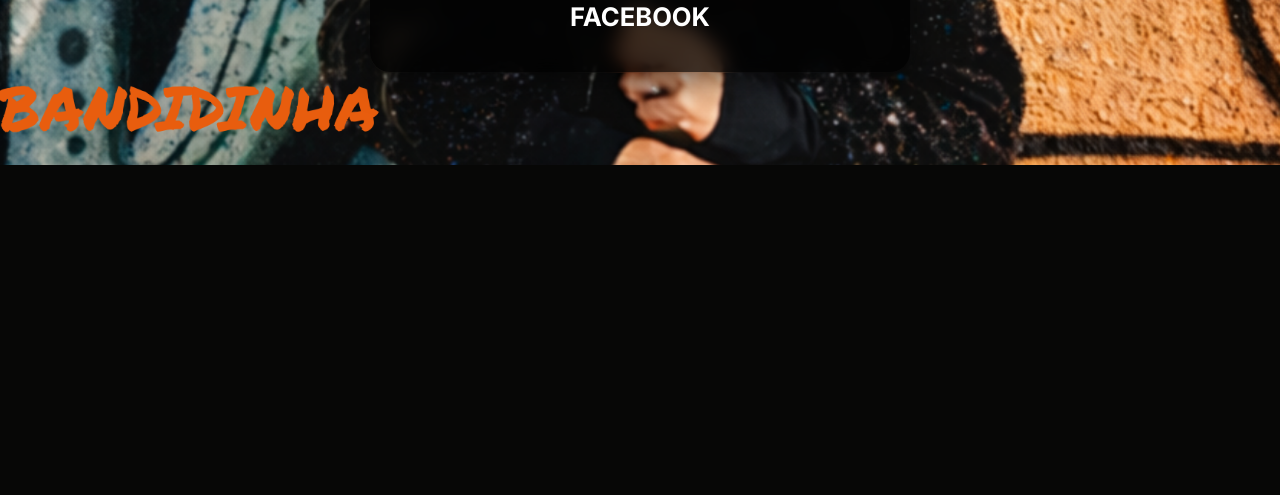
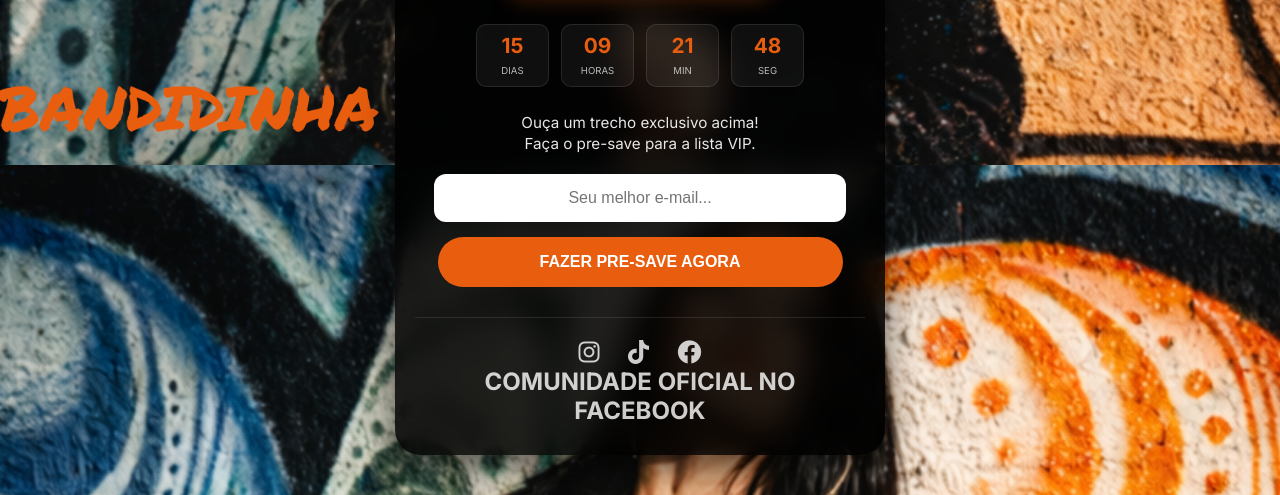
Before and after one commit to glanghinotti/liucastelly-presave, a Flask app: page / in a window 1280 px wide. Shown: the part 635-1130 px from the top of the page. Before the commit the page ends 800 px from the top, so only its background shows below. Run offline with Flask 3, Linux system fonts and the light colour scheme.

Commit message:
Update index.html

```diff
--- a/templates/index.html
+++ b/templates/index.html
@@ -15,34 +15,48 @@
             display: flex; align-items: center; justify-content: center; min-height: 100vh;
         }
         .container {
-            max-width: 500px; width: 90%; background: rgba(0, 0, 0, 0.75);
-            padding: 40px 20px; border-radius: 20px; backdrop-filter: blur(10px);
-            box-shadow: 0 10px 30px rgba(0,0,0,0.5); margin: 20px 0;
+            max-width: 450px; width: 90%; background: rgba(0, 0, 0, 0.85);
+            padding: 30px 20px; border-radius: 25px; backdrop-filter: blur(15px);
+            box-shadow: 0 15px 35px rgba(0,0,0,0.6); margin: 40px 0;
         }
-        h1 { font-size: 1.2rem; color: #FFFFFF; font-weight: 700; margin: 0; letter-spacing: 2px; text-transform: uppercase; }
-        h2 { font-family: 'Permanent Marker', cursive; font-size: 3.5rem; color: var(--orange); margin: 10px 0 5px 0; line-height: 1.1; }
+        h1 { font-size: 1.1rem; color: #FFFFFF; font-weight: 700; margin: 0; letter-spacing: 3px; text-transform: uppercase; }
+        h2 { font-family: 'Permanent Marker', cursive; font-size: 3.2rem; color: var(--orange); margin: 5px 0 15px 0; line-height: 1.1; }
 
-        /* Estilo do Contador */
-        #countdown { display: flex; justify-content: center; gap: 15px; margin: 20px 0 30px 0; }
-        .countdown-item { background: rgba(232, 93, 14, 0.15); border: 1px solid var(--orange); padding: 10px; border-radius: 10px; min-width: 60px; }
-        .countdown-number { display: block; font-size: 1.5rem; font-weight: bold; color: var(--orange); }
-        .countdown-label { font-size: 0.7rem; text-transform: uppercase; opacity: 0.8; }
+        .video-container {
+            width: 100%; max-width: 260px; margin: 0 auto 25px auto;
+            border-radius: 15px; overflow: hidden; border: 2px solid var(--orange);
+            box-shadow: 0 0 20px rgba(232, 93, 14, 0.3);
+            aspect-ratio: 9 / 16; background: #000;
+        }
+        video { width: 100%; height: 100%; object-fit: cover; }
 
-        p { font-size: 1rem; margin-bottom: 25px; opacity: 0.9; }
-        input[type="email"] { width: 85%; padding: 15px; margin-bottom: 20px; border-radius: 10px; border: none; font-size: 1rem; outline: none; color: #333; }
-        button { background-color: var(--orange); color: white; border: none; padding: 15px 40px; font-weight: bold; cursor: pointer; border-radius: 50px; font-size: 1.1rem; width: 90%; transition: all 0.3s ease; }
-        button:disabled { background-color: #555; cursor: not-allowed; }
+        #countdown { display: flex; justify-content: center; gap: 12px; margin: 0 0 25px 0; }
+        .countdown-item { background: rgba(255, 255, 255, 0.05); padding: 8px; border-radius: 10px; min-width: 55px; border: 1px solid rgba(255,255,255,0.1); }
+        .countdown-number { display: block; font-size: 1.3rem; font-weight: bold; color: var(--orange); }
+        .countdown-label { font-size: 0.6rem; text-transform: uppercase; opacity: 0.7; }
 
-        .social-links { margin-top: 35px; border-top: 1px solid rgba(255,255,255,0.2); padding-top: 25px; }
-        .social-links a { color: white; font-size: 1.6rem; margin: 0 15px; text-decoration: none; transition: color 0.3s; }
-        .social-links a:hover { color: var(--orange); }
-        .main-site-link { display: block; margin-top: 20px; color: rgba(255,255,255,0.7); text-decoration: none; font-size: 0.85rem; font-weight: bold; text-transform: uppercase; }
+        p { font-size: 0.95rem; margin-bottom: 20px; opacity: 0.9; line-height: 1.4; }
+        input[type="email"] { width: 85%; padding: 15px; margin-bottom: 15px; border-radius: 12px; border: none; font-size: 1rem; outline: none; text-align: center; }
+        button { background-color: var(--orange); color: white; border: none; padding: 16px 20px; font-weight: bold; cursor: pointer; border-radius: 50px; font-size: 1rem; width: 90%; transition: 0.3s; }
+        button:hover { background-color: #ff6a13; transform: scale(1.02); }
+
+        .social-links { margin-top: 30px; border-top: 1px solid rgba(255,255,255,0.1); padding-top: 20px; }
+        .social-links a { color: white; font-size: 1.5rem; margin: 0 12px; text-decoration: none; opacity: 0.8; transition: 0.3s; }
+        .social-links a:hover { opacity: 1; color: var(--orange); }
+        .main-site-link { display: block; margin-top: 15px; color: var(--orange); text-decoration: none; font-size: 0.8rem; font-weight: 700; text-transform: uppercase; }
     </style>
 </head>
 <body>
     <div class="container">
         <h1>LIU CASTELLY</h1>
         <h2>Bandidinha</h2>
+
+        <div class="video-container">
+            <video autoplay muted loop playsinline>
+                <source src="/static/videos/video15.mp4" type="video/mp4">
+                Seu navegador não suporta vídeos.
+            </video>
+        </div>
 
         <div id="countdown">
             <div class="countdown-item"><span id="days" class="countdown-number">00</span><span class="countdown-label">Dias</span></div>
@@ -51,10 +65,10 @@
             <div class="countdown-item"><span id="seconds" class="countdown-number">00</span><span class="countdown-label">Seg</span></div>
         </div>
 
-        <p>Faça o pre-save e entre na lista VIP para o lançamento!</p>
+        <p>Ouça um trecho exclusivo acima! <br>Faça o pre-save para a lista VIP.</p>
 
         <form id="preSaveForm">
-            <input type="email" id="emailInput" placeholder="Seu melhor e-mail aqui..." required>
+            <input type="email" id="emailInput" placeholder="Seu melhor e-mail..." required>
             <br>
             <button type="submit" id="submitBtn">FAZER PRE-SAVE AGORA</button>
         </form>
@@ -63,41 +77,32 @@
             <a href="https://www.instagram.com/lidianebatista_atleta?igsh=MXM5dHVrNDRhNHlldA==" target="_blank"><i class="fab fa-instagram"></i></a>
             <a href="https://www.tiktok.com/@liu.castelly?_r=1&_t=ZS-940hV0CotBU" target="_blank"><i class="fab fa-tiktok"></i></a>
             <a href="https://www.facebook.com/liucastellyoficial?rdid=5ZfIrUwOukwOZM9t&share_url=https%3A%2F%2Fwww.facebook.com%2Fshare%2F1KBxePEXnj%2F#" target="_blank"><i class="fab fa-facebook"></i></a>
-
-            <a href="https://www.facebook.com/liucastellyoficial?rdid=5ZfIrUwOukwOZM9t&share_url=https%3A%2F%2Fwww.facebook.com%2Fshare%2F1KBxePEXnj%2F#" target="_blank" class="main-site-link">
-                PARTICIPE DA COMUNIDADE NO FACEBOOK
-            </a>
+            <a href="https://www.facebook.com/liucastellyoficial?rdid=5ZfIrUwOukwOZM9t&share_url=https%3A%2F%2Fwww.facebook.com%2Fshare%2F1KBxePEXnj%2F#" target="_blank" class="main-site-link">COMUNIDADE OFICIAL NO FACEBOOK</a>
         </div>
     </div>
 
     <script>
-        // Lógica do Contador
         const launchDate = new Date("March 6, 2026 00:00:00").getTime();
-
         const updateCountdown = () => {
             const now = new Date().getTime();
             const distance = launchDate - now;
-
             const d = Math.floor(distance / (1000 * 60 * 60 * 24));
             const h = Math.floor((distance % (1000 * 60 * 60 * 24)) / (1000 * 60 * 60));
             const m = Math.floor((distance % (1000 * 60 * 60)) / (1000 * 60));
             const s = Math.floor((distance % (1000 * 60)) / 1000);
-
             document.getElementById("days").innerText = d < 10 ? "0" + d : d;
             document.getElementById("hours").innerText = h < 10 ? "0" + h : h;
             document.getElementById("minutes").innerText = m < 10 ? "0" + m : m;
             document.getElementById("seconds").innerText = s < 10 ? "0" + s : s;
         };
-
         setInterval(updateCountdown, 1000);
         updateCountdown();
 
-        // Lógica do Formulário
         document.getElementById('preSaveForm').onsubmit = async (e) => {
             e.preventDefault();
             const btn = document.getElementById('submitBtn');
             const email = document.getElementById('emailInput').value;
-            btn.innerText = "SALVANDO SEU ACESSO...";
+            btn.innerText = "SALVANDO...";
             btn.disabled = true;
 
             try {
@@ -106,13 +111,9 @@
                     headers: { 'Content-Type': 'application/x-www-form-urlencoded' },
                     body: 'email=' + encodeURIComponent(email)
                 });
-
                 btn.innerText = "SUCESSO! REDIRECIONANDO...";
                 btn.style.backgroundColor = "#28a745";
-
-                setTimeout(() => {
-                    window.location.href = "https://offstep.link/953013094485";
-                }, 1500);
+                setTimeout(() => { window.location.href = "https://offstep.link/953013094485"; }, 1500);
             } catch (err) {
                 window.location.href = "https://offstep.link/953013094485";
             }
```
